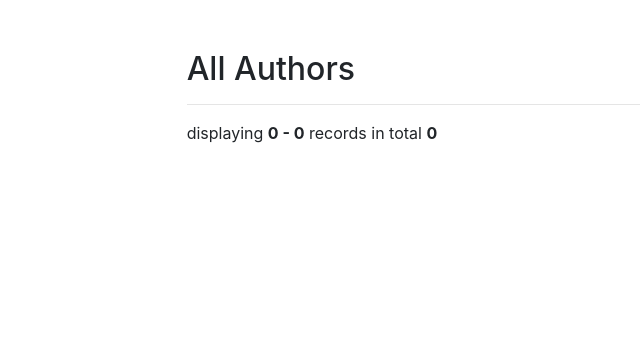
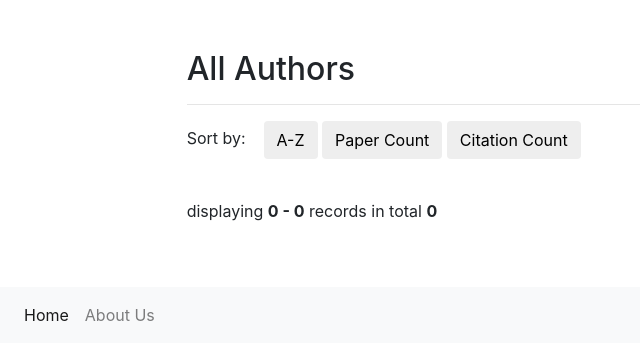
Before and after one commit to sohampachpande/CSEDB, a Flask app: page /author_all in a window 1280 px wide. Shown: the part 56-416 px from the top of the page, without its empty margins (0-640 px from the left). Run offline with Flask 2, Linux system fonts and the light colour scheme; data that the repository does not hold is empty; some libraries are stand-ins or nearby versions.

Commit message:
added sort function

```diff
--- a/flask_server/app/author_routes.py
+++ b/flask_server/app/author_routes.py
@@ -17,17 +17,35 @@ def all_author_pagination(all_authors,offset, per_page):
         citations = cursor.fetchall()
         cursor.execute('CALL author_affiliation("{}")'.format(a[0]))
         affiliation = cursor.fetchall()
-
-        return_list.append([a[0], a[1], fos, no_papers[0][0], citations[0][0], affiliation])
+        if a[1][0]==',':
+            pass
+            # return_list.append([a[0], a[1][1:], fos, no_papers[0][0], citations[0][0], affiliation])
+        else:
+            return_list.append([a[0], a[1], fos, no_papers[0][0], citations[0][0], affiliation])
     return return_list
 
 
 @app.route('/author_all', methods = ['GET'])
 def get_all_authors():
     cursor = db.cursor()
-    # execute SQL query using execute() method.
-    cursor.execute('SELECT * FROM AuthorTable')
-    all_authors = cursor.fetchall()
+
+
+    sort_convention = request.args.get("sort", type=str, default="random")
+    print(sort_convention)
+
+    if sort_convention == 'Citation Count':
+        cursor.execute('CALL sort_authors_by_citations()')
+        all_authors = cursor.fetchall()
+    elif sort_convention == 'A-Z':
+        cursor.execute('CALL sort_authors_alphabetically()')
+        all_authors = cursor.fetchall()
+    elif sort_convention == 'Paper Count':
+        cursor.execute('CALL sort_authors_by_paper_count()')
+        all_authors = cursor.fetchall()
+    else:
+        cursor.execute('SELECT * FROM AuthorTable')
+        all_authors = cursor.fetchall()
+
     cursor.close()
 
     total = len(all_authors)
@@ -35,7 +53,7 @@ def get_all_authors():
     page = request.args.get(get_page_parameter(), type=int, default=1)
 
     pagination_data = all_author_pagination(all_authors, offset=page, per_page=20)
-    pagination = Pagination(page=page, total=total, css_framework='bootstrap4')
+    pagination = Pagination(page=page, total=total, css_framework='bootstrap4',display_msg='''Showing <b>{start} - {end}</b> {record_name} from <b>{total}</b> entries''')
 
     return render_template('authorsAll.html', data_authors=pagination_data,
                            page=page,
--- a/flask_server/app/static/main.css
+++ b/flask_server/app/static/main.css
@@ -59,7 +59,7 @@
 }
 
 .author-names {
-    font-size: 18px;
+    font-size: 22px;
 }
 
 .author-metadata p{
@@ -86,10 +86,11 @@
 }
 
 .fancy-a {
+  font-size: 16px;
   display: inline-flex;
-  background-color: lightgrey;
+  background-color: #EEEEEE;
   color: black;
-  padding: 10px 15px;
+  padding: 10px 10px;
   position: relative;
   text-decoration: none;
   border-radius: 5px;
--- a/flask_server/app/templates/authorsAll.html
+++ b/flask_server/app/templates/authorsAll.html
@@ -11,20 +11,29 @@
                     <div class="col-lg-10 author-info offset-lg-1">
                         <h2 style="margin-left: 0px; margin-top: 50px">All Authors</h2>
         				<hr>
-                        {{ pagination.info  }}
-                        {{ pagination.links }}
+
+
+                        <form action="/author_all">
+                          Sort by: &nbsp;&nbsp;
+                          <input class="btn btn--sm " name="sort" style="background: #eeeeee;color:black ;" type="submit" value="A-Z">
+                          <input class="btn btn--sm " name="sort" style="background: #eeeeee;color:black ;" type="submit" value="Paper Count">
+                          <input class="btn btn--sm " name="sort" style="background: #eeeeee;color:black ;" type="submit" value="Citation Count">
+                        </form>
+
                         {% for author in data_authors %}
                             <div class="info card bg-light text-dark" style="margin-top: 10px;">
                                 <a style="padding: 20px" href="/author/{{ author[0] }}"> <b class="author-names">{{ author[1] }}</b>
                                 </a>
                                 <p style="margin-left: 20px; margin-bottom: 0px">Papers: {{ author[3] }} &nbsp;&nbsp;&nbsp;&nbsp; Citations: {{ author[4] }} &nbsp;&nbsp;&nbsp;&nbsp;</p>
 
+                                {% if author[5]|length != 0 %}
                                 <p style="margin-left: 20px; margin-bottom: 5px">
                                 Affiliations:
                                 {% for affiliation in author[5] %}
                                     {{ affiliation[1]}}.
                                 {% endfor %}
                                 </p>
+                                {% endif %}
 
                                 <p style="margin-left: 5px; margin-bottom: 15px">
                                 {% for fos in author[2] %}
@@ -34,11 +43,17 @@
 
                             </div>
 				        {% endfor %}
+
+                        <br>
+
+                        {{ pagination.info  }}
+                        <br>
+                        {{ pagination.links }}
                     </div>
                 </div>
             </div>
         </section>
 
-
+    {% include 'footerbar.html' %}
     </body>
 </html>
--- /dev/null
+++ b/flask_server/app/templates/footerbar.html
@@ -0,0 +1,20 @@
+<nav style="margin-top: 40px" class="navbar navbar-expand-lg navbar-light bg-light">
+        <button class="navbar-toggler" type="button" data-toggle="collapse" data-target="#navbarTogglerDemo03" aria-controls="navbarTogglerDemo03" aria-expanded="false" aria-label="Toggle navigation">
+            <span class="navbar-toggler-icon"></span>
+        </button>
+
+        <div class="collapse navbar-collapse" id="navbarTogglerDemo03">
+            <ul class="navbar-nav mr-auto mt-2 mt-lg-0">
+            <li class="nav-item active">
+                <a class="nav-link" href="/">Home <span class="sr-only">(current)</span></a>
+            </li>
+            <li class="nav-item">
+                <a class="nav-link" href="/AboutUs">About Us</a>
+            </li>
+            </ul>
+            <!-- <form class="form-inline my-2 my-lg-0">
+            <input class="form-control mr-sm-2" type="search" placeholder="Search" aria-label="Search">
+            <button class="btn btn-outline-success my-2 my-sm-0" type="submit">Search</button>
+            </form> -->
+        </div>
+    </nav>
```
Also changed, not shown: flask_server/app/paper_routes.py (+35 -8 lines), flask_server/app/templates/papersAll.html (+37 -27 lines).
